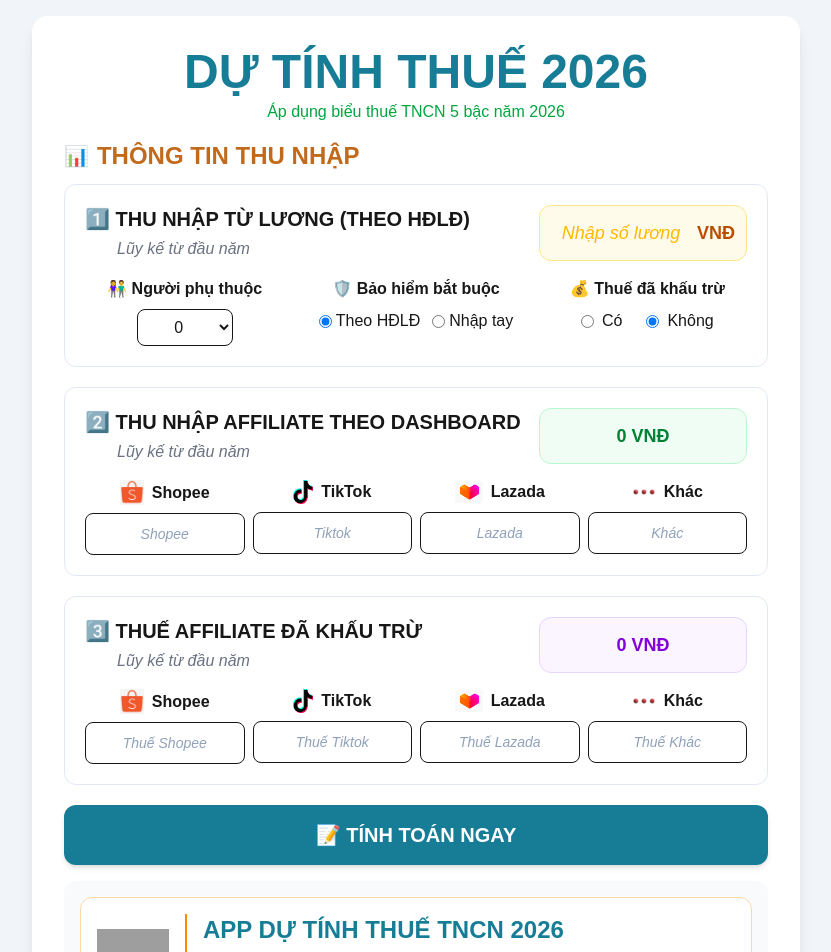
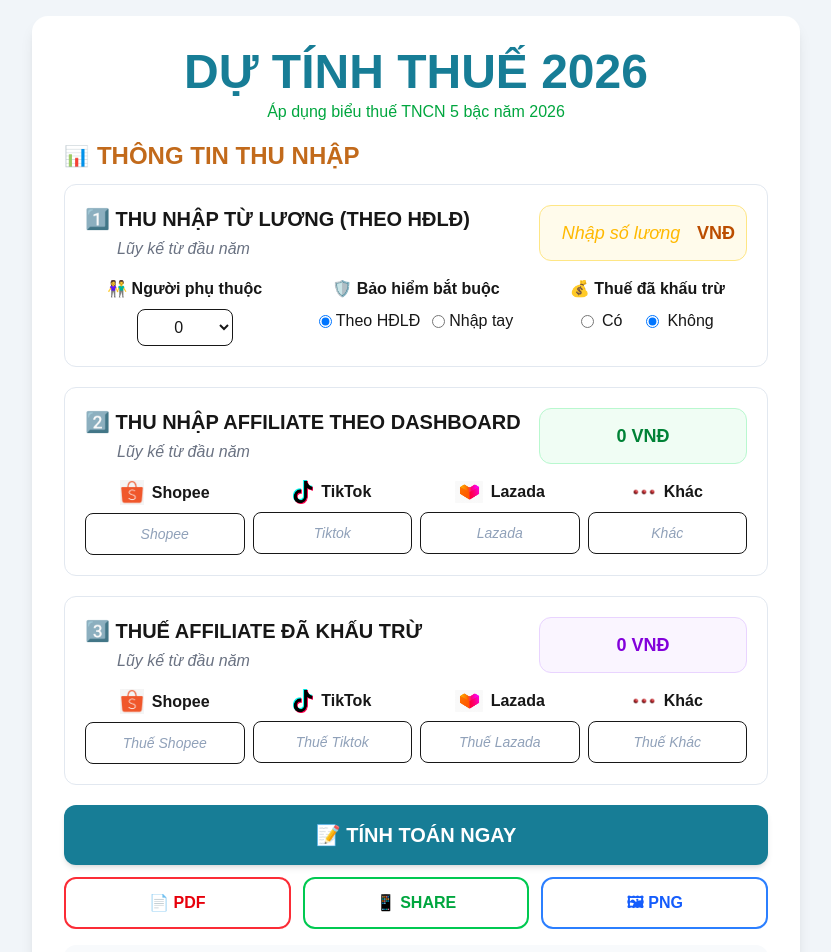
Before and after one commit to thuybachkhoa/du-bao-thue-affiliate, a Next.js app: page / in a window 1280 px wide. Shown: the top 952 px of the page, without its empty margins (224-1055 px from the left). Built offline with nearby package versions, Linux system fonts and the light colour scheme; grey boxes are pictures that could not be loaded.

Commit message:
test png export

```diff
--- a/app/page.tsx
+++ b/app/page.tsx
@@ -2,7 +2,7 @@
 
   import { useState, useRef } from "react";
 import jsPDF from "jspdf";
-import html2canvas from "html2canvas";
+import { toPng } from "html-to-image";
   import Image from "next/image";
 
   export default function Home() {
@@ -294,21 +294,14 @@
   if (!resultRef.current) return;
 
   try {
-    await new Promise(resolve =>
-  setTimeout(resolve, 500)
-);
-    const canvas = await html2canvas(
+    const dataUrl = await toPng(
       resultRef.current,
       {
-    scale: 2,
-    useCORS: true,
+        cacheBust: true,
+        pixelRatio: 2,
         backgroundColor: "#ffffff",
-    scrollY: -window.scrollY,
       }
     );
-
-const dataUrl =
-  canvas.toDataURL("image/png");
 
     const pdf = new jsPDF();
 
@@ -321,13 +314,12 @@
     const pdfHeight =
       (imgProps.height * pdfWidth) /
       imgProps.width;
-  console.log("PDF HEIGHT =", pdfHeight);
 
     pdf.addImage(
       dataUrl,
       "PNG",
       0,
-  10,
+      0,
       pdfWidth,
       pdfHeight
     );
@@ -337,6 +329,25 @@
       .replace(/\//g, "-");
 
     pdf.save(`thue-tncn-${today}.pdf`);
+  } catch (error) {
+    console.error(error);
+    alert(String(error));
+  }
+};
+const handleTestPNG = async () => {
+  if (!resultRef.current) return;
+
+  try {
+    const dataUrl = await toPng(
+      resultRef.current,
+      {
+        cacheBust: true,
+        pixelRatio: 2,
+        backgroundColor: "#ffffff",
+      }
+    );
+
+    window.open(dataUrl, "_blank");
   } catch (error) {
     console.error(error);
     alert(String(error));
@@ -849,7 +860,30 @@
 
     </div>
       )}
+<div className="grid grid-cols-3 gap-3">
 
+  <button
+    onClick={handleExportPDF}
+    className="border-2 border-red-500 text-red-600 bg-white hover:bg-red-50 font-bold py-3 rounded-xl transition"
+  >
+    📄 PDF
+  </button>
+
+  <button
+    onClick={handleShare}
+    className="border-2 border-green-500 text-green-600 bg-white hover:bg-green-50 font-bold py-3 rounded-xl transition"
+  >
+    📱 SHARE
+  </button>
+
+  <button
+    onClick={handleTestPNG}
+    className="border-2 border-blue-500 text-blue-600 bg-white hover:bg-blue-50 font-bold py-3 rounded-xl transition"
+  >
+    🖼 PNG
+  </button>
+
+</div>
 </div>
 
           <div
```
Lines whose indentation alone changed are shown as unchanged.
